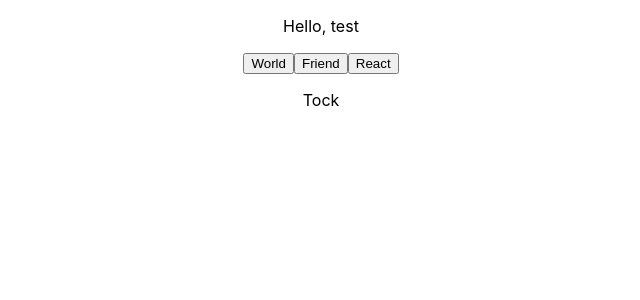
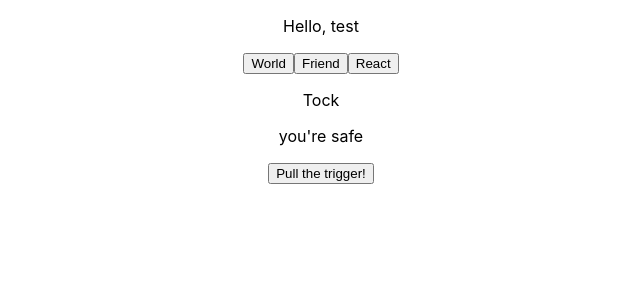
Before and after one commit to thinkful-ei-armadillo/bob-chris-react-drills, a React (Create React App) app: page / in a window 1280 px wide. Shown: the top 300 px of the page, without its empty margins (319-959 px from the left). Built offline with nearby package versions, Linux system fonts and the light colour scheme.

Commit message:
played russian roulette

```diff
--- a/src/App.js
+++ b/src/App.js
@@ -3,6 +3,7 @@ import logo from './logo.svg';
 import './App.css';
 import HelloWorld from './state-drills/HelloWorld'
 import Bomb from './state-drills/Bomb'
+import RouletteGun from './state-drills/RouletteGun'
 
 class App extends Component {
   render() {
@@ -10,6 +11,7 @@ class App extends Component {
       <div className="App">
         <HelloWorld />
         <Bomb />
+        <RouletteGun bulletInChamber = {8}/>
       </div>
     );
   }
--- /dev/null
+++ b/src/state-drills/RouletteGun.js
@@ -0,0 +1,54 @@
+import React, { Component } from 'react';
+import '../App.js';
+
+class HelloWorld extends Component {
+
+  state = {
+    chamber: null,
+    spinningTheChamber: false
+  }
+
+  timeout = () => {
+    setTimeout(() => this.setState({
+      chamber: Math.ceil(Math.random() * 8),
+      spinningTheChamber: false
+    }), 2000)
+  }
+
+
+  clickHandler = () => {
+    this.setState({
+      spinningTheChamber: true,
+    });
+    //timeout for 2 seconds
+
+    this.timeout();
+    }
+
+  generateString = () => {
+    if (this.state.spinningTheChamber === true) {
+      return 'spinning the chamber and pulling the trigger!'
+    }
+    else if (this.state.chamber === this.props.bulletInChamber) {
+      return 'BANG!!!!'
+    }
+    else {
+      return 'you\'re safe'
+    }
+  };
+
+  componentWillUnmount() {
+    return clearTimeout(this.timeout);
+  }
+
+  render() {
+    return (
+      <div>
+        <p>{this.generateString()}</p>
+        <button onClick = {this.clickHandler}>Pull the trigger!</button>
+      </div>
+    );
+  }
+}
+
+export default HelloWorld;
```
